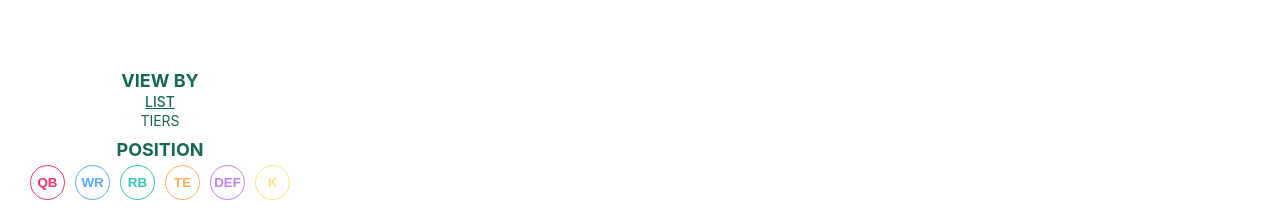
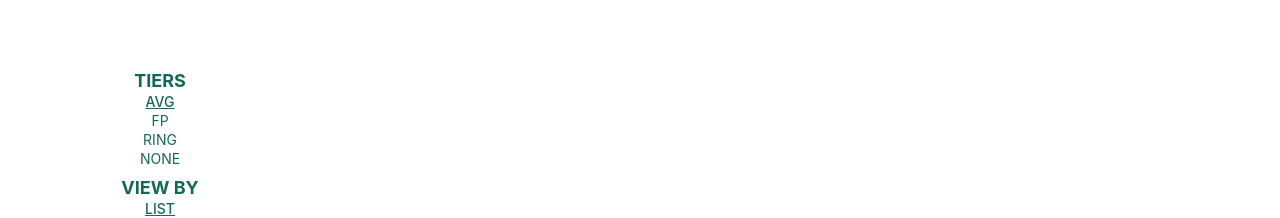
Before and after one commit to laurenwest12/fantasy-football, a React (Create React App) app: page / in a window 1280 px wide. Shown: the part 170-388 px from the top of the page. Built offline with nearby package versions, Linux system fonts and the light colour scheme; no server answers.

Commit message:
Added ability to select which tiers to view

```diff
--- a/src/components/Player.js
+++ b/src/components/Player.js
@@ -105,11 +105,6 @@ const Player = ({ player, tier }) => {
                 <div>{player.injury_start_date}</div>
               </div>
             </div>
-
-            <div className="tiers">
-              <div>{player.fp_tier}</div>
-              <div>{player.ringer_tier}</div>
-            </div>
           </td>
         </tr>
       )}
--- a/src/components/Players.js
+++ b/src/components/Players.js
@@ -8,6 +8,7 @@ const Players = () => {
   const [selectedPositions, setSelectedPositions] = useState([]);
   const [sort, setSort] = useState('avg_ranking ASC');
   const [display, setDisplay] = useState('list');
+  const [tierFilter, setTierFilter] = useState('avg_tier');
 
   useEffect(() => {
     fetchData();
@@ -59,9 +60,10 @@ const Players = () => {
   };
 
   const groupPlayersByTier = () => {
+    if (tierFilter) {
       const groupedPlayers = {};
       players.forEach((player) => {
-      const tier = player.avg_tier;
+        const tier = player[tierFilter];
         if (!groupedPlayers[tier]) {
           groupedPlayers[tier] = [];
         }
@@ -74,12 +76,58 @@ const Players = () => {
         delete groupedPlayers[0];
       }
       return groupedPlayers;
+    } else {
+      return { ALL: players };
+    }
   };
 
   if (display === 'list') {
     return (
       <div className="players__container">
         <div className="players__filters">
+          <div className="views__header">TIERS</div>
+          <div className="filters__views">
+            <div
+              className="views__option"
+              style={{
+                fontWeight: tierFilter === 'avg_tier' ? 550 : 400,
+                textDecoration: tierFilter === 'avg_tier' ? 'underline' : '',
+              }}
+              onClick={() => setTierFilter('avg_tier')}
+            >
+              AVG
+            </div>
+            <div
+              className="views__option"
+              style={{
+                fontWeight: tierFilter === 'fp_tier' ? 550 : 400,
+                textDecoration: tierFilter === 'fp_tier' ? 'underline' : '',
+              }}
+              onClick={() => setTierFilter('fp_tier')}
+            >
+              FP
+            </div>
+            <div
+              className="views__option"
+              style={{
+                fontWeight: tierFilter === 'ringer_tier' ? 550 : 400,
+                textDecoration: tierFilter === 'ringer_tier' ? 'underline' : '',
+              }}
+              onClick={() => setTierFilter('ringer_tier')}
+            >
+              RING
+            </div>
+            <div
+              className="views__option"
+              style={{
+                fontWeight: tierFilter === '' ? 550 : 400,
+                textDecoration: tierFilter === '' ? 'underline' : '',
+              }}
+              onClick={() => setTierFilter('')}
+            >
+              NONE
+            </div>
+          </div>
           <div className="views__header">VIEW BY</div>
           <div className="filters__views">
             <div
```
Lines whose indentation alone changed are shown as unchanged.
